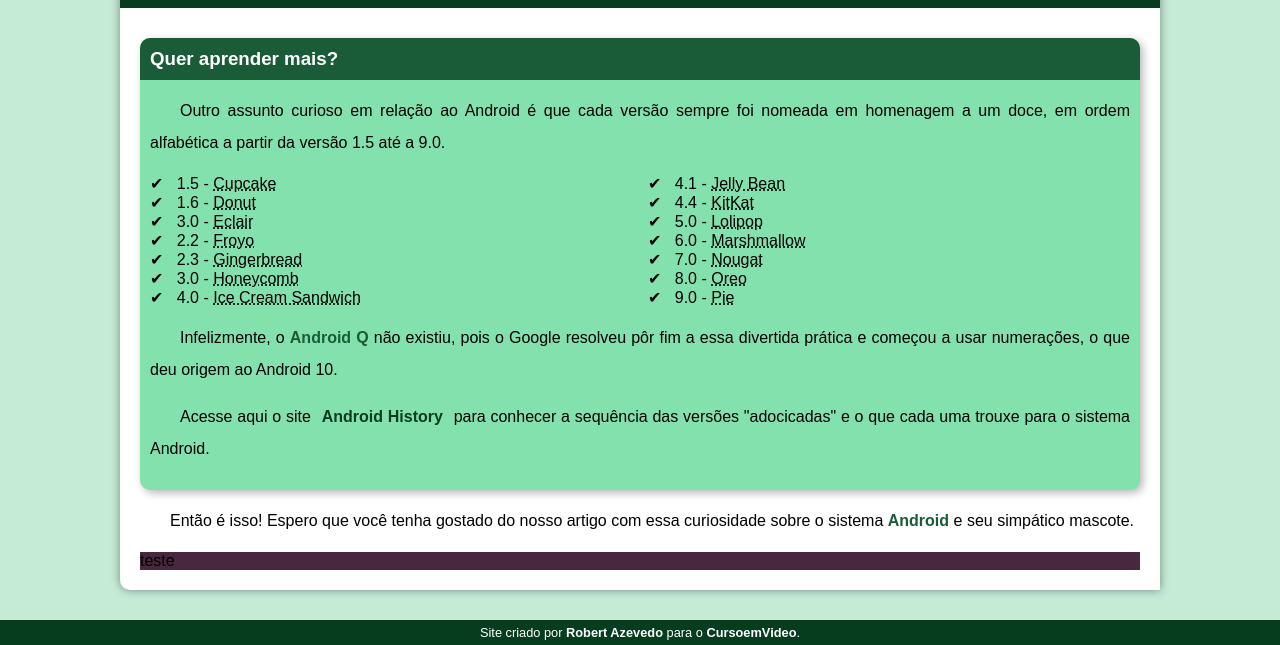
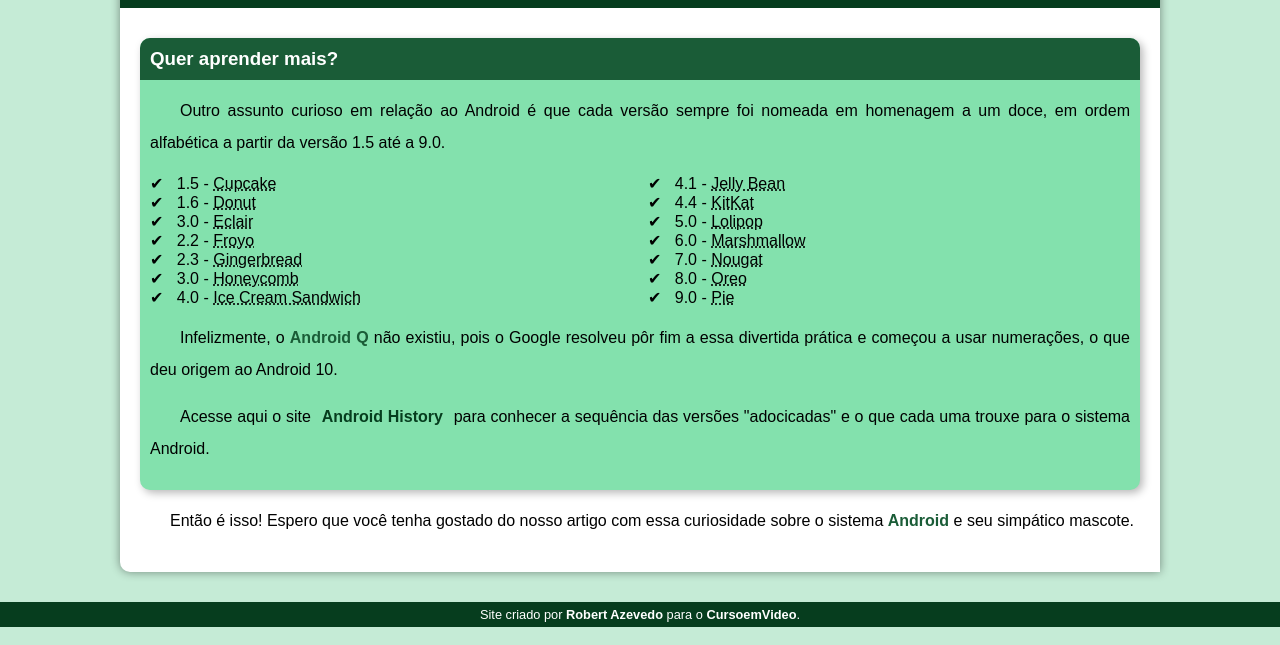
Before and after one commit to rotyvk7/projeto-android, a plain HTML site: page index.html in a window 1280 px wide. Shown: the part 3081-3726 px from the top of the page. Drawn offline with Linux system fonts and the light colour scheme.

Commit message:
Update index.html

```diff
--- a/index.html
+++ b/index.html
@@ -121,10 +121,6 @@
 
             <p>Então é isso! Espero que você tenha gostado do nosso artigo com essa curiosidade sobre o sistema <strong>Android</strong> e seu simpático mascote.</p>
         </article>
-
-        <div class="container">
-            teste
-        </div>
     </main>
     <footer>
         <p>Site criado por <a href="https://github.com/rotyvk7" target="_blank" >Robert Azevedo</a> para o <a href="https://www.youtube.com/c/CursoemV%C3%ADdeo" target="_blank">CursoemVideo</a>.</p>
```
